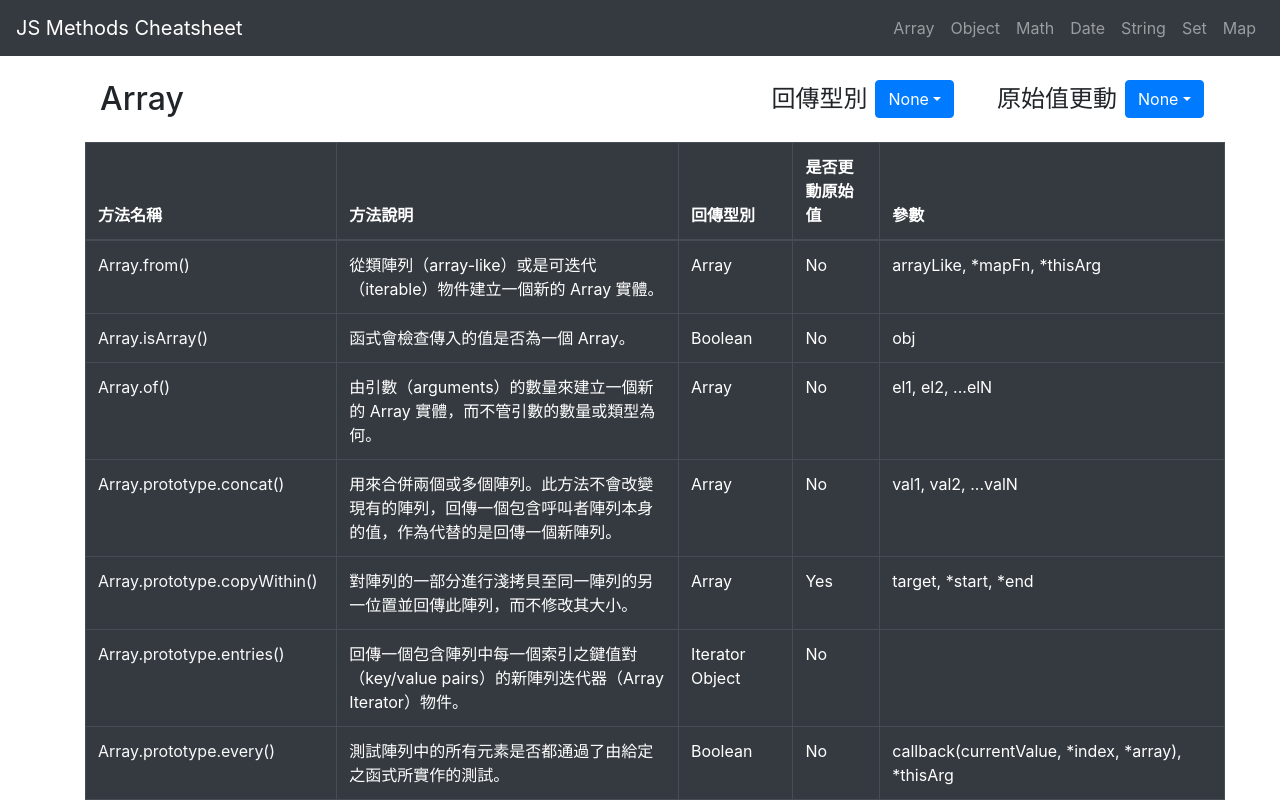
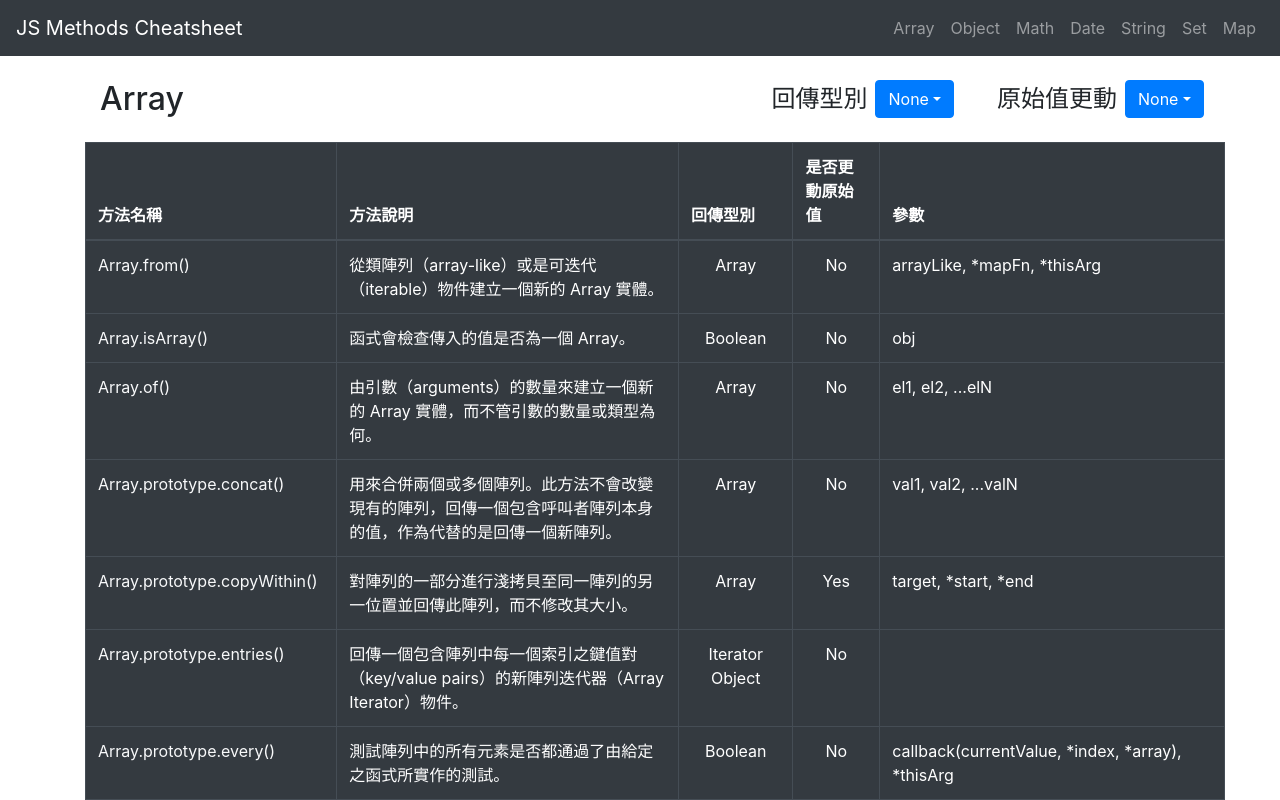
Before and after one commit to FizzyElt/JsMethodsCheatsheet, a React (Create React App) app: page /#/Array in a window 1280 px wide. Shown: the top 800 px of the page. Built offline with nearby package versions, Linux system fonts and the light colour scheme.

Commit message:
table 排版調整

```diff
--- a/src/component/Table/MethodsTable.jsx
+++ b/src/component/Table/MethodsTable.jsx
@@ -33,13 +33,13 @@ const MethodsTable = ({ data, type, changeValue }) => {
         {filterData.map(o => (
           <tr key={o.name}>
             <td>
-              <a target='_blank' rel="noopener noreferrer" href={o.mdnLink} className='text-light'>
+              <a target='_blank' rel='noopener noreferrer' href={o.mdnLink} className='text-light'>
                 {o.name}
               </a>
             </td>
             <td>{o.explanation}</td>
-            <td>{o.returnType}</td>
-            <td>{o.isChangeValue ? 'Yes' : 'No'}</td>
+            <td className='text-center'>{o.returnType}</td>
+            <td className='text-center'>{o.isChangeValue ? 'Yes' : 'No'}</td>
             <td>{o.parameter}</td>
           </tr>
         ))}
```
